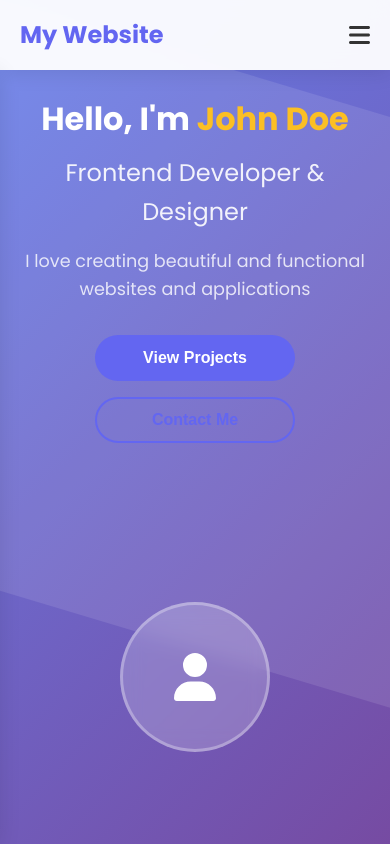
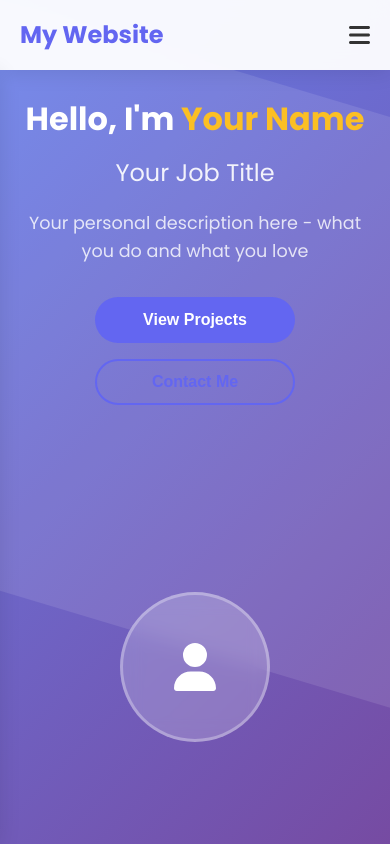
Before and after one commit to a421104346/Personal-website, a React (Create React App) app: page / in a window 390 px wide. Shown: the top 844 px of the page. Built offline with nearby package versions, Linux system fonts and the light colour scheme.

Commit message:
change name "Hero" to "Intro"

```diff
--- a/src/App.js
+++ b/src/App.js
@@ -1,6 +1,6 @@
 import React from 'react';
 import Navbar from './components/Navbar';
-import Hero from './components/Hero';
+import Intro from './components/Intro';
 import About from './components/About';
 import Projects from './components/Projects';
 import Contact from './components/Contact';
@@ -11,7 +11,7 @@ function App() {
   return (
     <div className="App">
       <Navbar />
-      <Hero />
+      <Intro />
       <About />
       <Projects />
       <Contact />
--- a/src/components/Hero.js
+++ b/src/components/Intro.js
@@ -2,7 +2,7 @@ import React from 'react';
 import { FontAwesomeIcon } from '@fortawesome/react-fontawesome';
 import { faUser } from '@fortawesome/free-solid-svg-icons';
 
-const Hero = () => {
+const Intro = () => {
   const scrollToSection = (sectionId) => {
     const element = document.getElementById(sectionId);
     if (element) {
@@ -15,16 +15,16 @@ const Hero = () => {
   };
 
   return (
-    <section id="home" className="hero">
-      <div className="hero-content">
+    <section id="home" className="intro">
+      <div className="intro-content">
         <h1>
-          Hello, I'm <span className="highlight">John Doe</span>
+          Hello, I'm <span className="highlight">Your Name</span>
         </h1>
-        <p className="hero-subtitle">Frontend Developer & Designer</p>
-        <p className="hero-description">
-          I love creating beautiful and functional websites and applications
+        <p className="intro-subtitle">Your Job Title</p>
+        <p className="intro-description">
+          Your personal description here - what you do and what you love
         </p>
-        <div className="hero-buttons">
+        <div className="intro-buttons">
           <button
             className="btn btn-primary"
             onClick={() => scrollToSection('projects')}
@@ -39,7 +39,7 @@ const Hero = () => {
           </button>
         </div>
       </div>
-      <div className="hero-image">
+      <div className="intro-image">
         <div className="profile-circle">
           <FontAwesomeIcon icon={faUser} />
         </div>
@@ -48,4 +48,4 @@ const Hero = () => {
   );
 };
 
-export default Hero;
+export default Intro;
--- a/src/styles/App.css
+++ b/src/styles/App.css
@@ -79,8 +79,8 @@
   color: #333;
 }
 
-/* Hero Section */
-.hero {
+/* Intro Section */
+.intro {
   min-height: 100vh;
   display: flex;
   align-items: center;
@@ -91,7 +91,7 @@
   overflow: hidden;
 }
 
-.hero::before {
+.intro::before {
   content: '';
   position: absolute;
   top: 0;
@@ -102,7 +102,7 @@
   background-size: cover;
 }
 
-.hero-content {
+.intro-content {
   flex: 1;
   max-width: 600px;
   z-index: 2;
@@ -110,7 +110,7 @@
   animation: slideInLeft 1s ease-out;
 }
 
-.hero h1 {
+.intro h1 {
   font-size: 3.5rem;
   font-weight: 700;
   margin-bottom: 1rem;
@@ -121,25 +121,25 @@
   color: #fbbf24;
 }
 
-.hero-subtitle {
+.intro-subtitle {
   font-size: 1.5rem;
   margin-bottom: 1rem;
   opacity: 0.9;
 }
 
-.hero-description {
+.intro-description {
   font-size: 1.1rem;
   margin-bottom: 2rem;
   opacity: 0.8;
 }
 
-.hero-buttons {
+.intro-buttons {
   display: flex;
   gap: 1rem;
   flex-wrap: wrap;
 }
 
-.hero-image {
+.intro-image {
   flex: 1;
   display: flex;
   justify-content: center;
@@ -498,17 +498,17 @@
     display: flex;
   }
 
-  .hero {
+  .intro {
     flex-direction: column;
     text-align: center;
     padding: 100px 20px 50px;
   }
 
-  .hero h1 {
+  .intro h1 {
     font-size: 2.5rem;
   }
 
-  .hero-buttons {
+  .intro-buttons {
     justify-content: center;
   }
 
@@ -533,7 +533,7 @@
     grid-template-columns: 1fr;
   }
 
-  .hero-buttons {
+  .intro-buttons {
     flex-direction: column;
     align-items: center;
   }
@@ -549,7 +549,7 @@
 }
 
 @media (max-width: 480px) {
-  .hero h1 {
+  .intro h1 {
     font-size: 2rem;
   }
 
```
